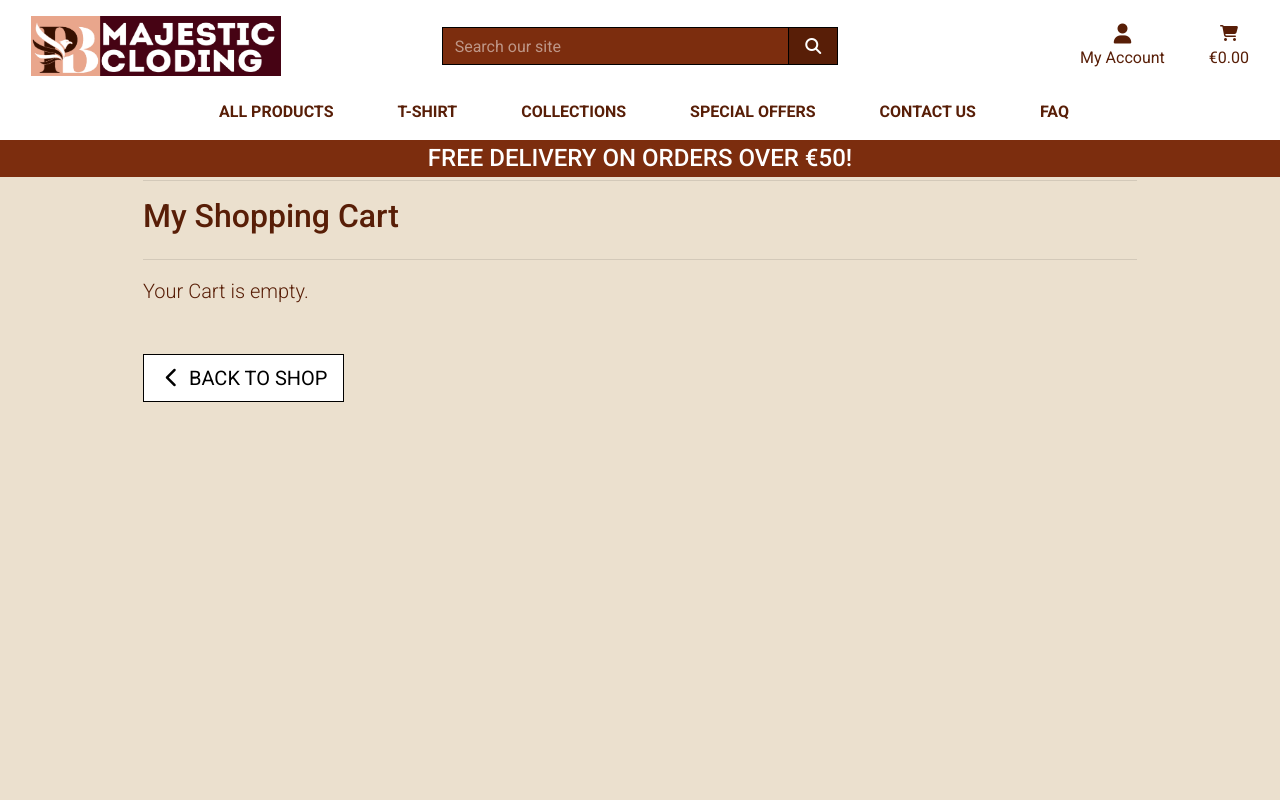
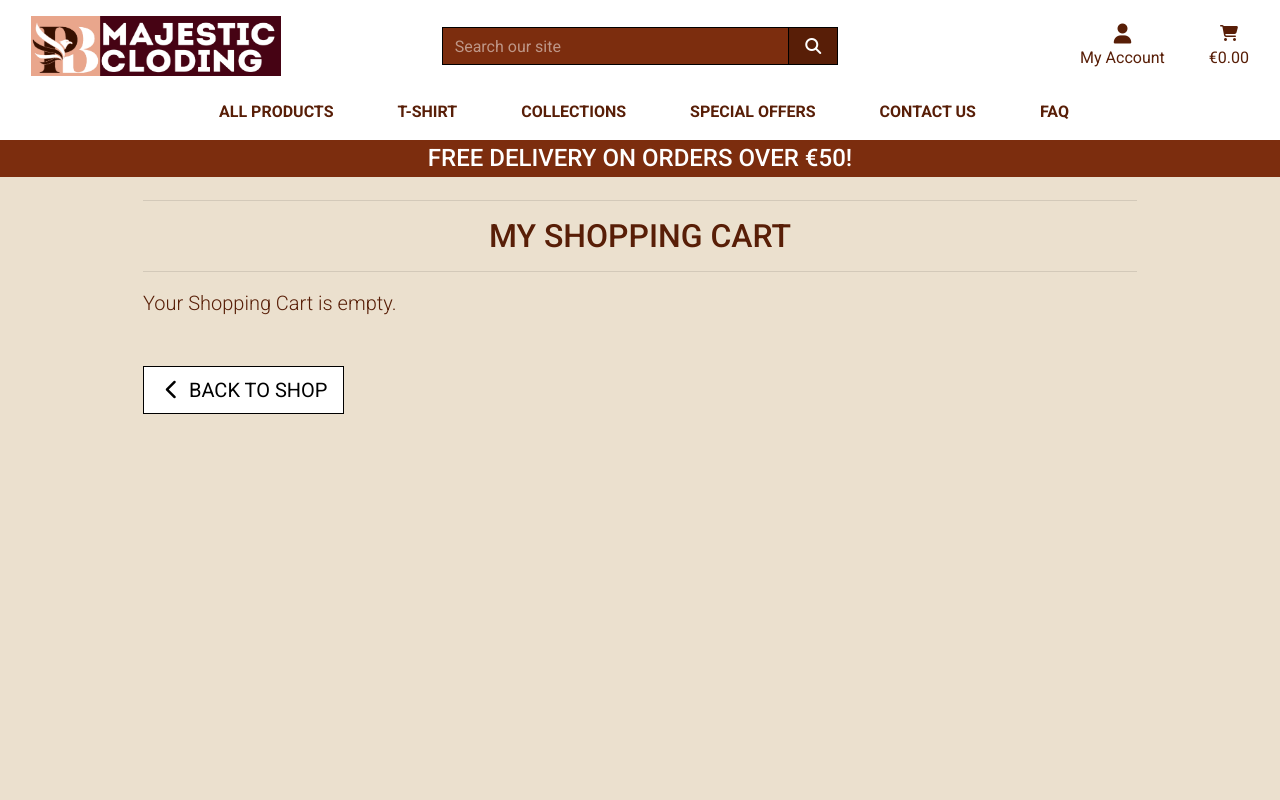
Before and after one commit to Benohene/pb_majestic_cloding, a Django app: page /cart/ in a window 1280 px wide. Run offline with Django 4.2, Linux system fonts and the light colour scheme; parts of the project's set-up code (start-up, migrations or seed data) failed here and were passed over; some libraries are stand-ins or nearby versions.

Commit message:
Add cart template and update and remove Buttons

```diff
--- a/cart/templates/cart/cart.html
+++ b/cart/templates/cart/cart.html
@@ -15,27 +15,94 @@
     <div class="row">
         <div class="col">
             <hr>
-            <h2 class="text-black mb-4"> My Shopping Cart</h2>
+            <h2 class="text-black text-center text-uppercase"> My Shopping Cart</h2>
             <hr>
         </div>
     </div>
+    {% if cart_items %}
+    <div class="container mt-n2  cart-container">
+        <div class="row mt-5">
+            <div class="col-xl-9 col-md-8">
+                <h2 class="h6 d-flex flex-wrap justify-content-between align-items-center px-4 py-3" id="pdt-header">
+                    Products
+                    Info</h2>
 
-    <div class="row">
-        <div class="col text-black">
-            {% if cart_items %}
-            <div class="table-responsive rounded">
-                {{ cart_items }}
+                <!-- Item -->
+
+                {% for item in cart_items %}
+                <div class="d-sm-flex justify-content-between my-4">
+                    <div class="media d-block d-sm-flex text-center text-sm-left">
+                        <a class="cart-item-thumb mx-auto mr-sm-4"
+                            href="{% url 'product_detail' item.product.id %}"><img class="img-fluid rounded"
+                                src="{{ item.product.image.url }}"></a>
+                        <div class="media-body pt-3">
+                            <h3 class="product-card-title font-weight-semibold border-0 pb-0 "><a
+                                    href="{% url 'product_detail' item.product.id %}"
+                                    class="text-black">{{ item.product.name }}</a>
+                            </h3>
+                            <div class="font-size-sm text-muted"><span class="text-muted mr-2">Size:</span>Size Here
+                            </div>
+                            <div class="font-size-sm text-muted"><span
+                                    class="text-muted mr-2">SKU:</span>{{ item.product.sku|upper }}</div>
+                                <div class="font-size-lg text-primary pt-2 text-black ">
+                                    <strong>€{{ item.product.price }}</strong></div>
+                            </div>
+                        </div>
+                        <div class="pt-2 pt-sm-0 pl-sm-3 mx-auto mx-sm-0 text-center text-sm-left"
+                            style="max-width: 10rem;">
+                            <div class="form-group mb-2 text-black">
+                                <label for="quantity">Quantity</label>
+                                <p class="my-0">{{ item.quantity }}</p>
+                            </div>
+                            <button class="btn btn-outline-secondary btn-sm btn-block mb-2" type="button">
+                                Update <i class="fa-solid fa-rotate"></i></button>
+                            <button class="btn btn-outline-danger btn-sm btn-block mb-2" type="button">
+                                Remove <i class="fa-solid fa-trash"></i></button>
+                        </div>
+                    </div>
+                    {% endfor %}
+                </div>
+                <!-- Sidebar-->
+                <div class="col-xl-3 col-md-4 pt-3 pt-md-0 ">
+                    <h2 class="h6 px-4 py-3 " id="smr-header">Summary</h2>
+                    <div class="text-black">
+                        <h6><strong>Bag Total: €{{ total|floatformat:2 }}</strong></h6>
+                        <h6>Delivery: €{{ delivery|floatformat:2 }}</h6>
+                            <h4 class="mt-4"><strong>Grand Total: €{{ grand_total|floatformat:2 }}</strong></h4>
+                            {% if free_delivery_delta > 0 %}
+                            <p class="mb-1 text-danger">
+                                You could get free delivery by spending just <strong>€{{ free_delivery_delta }}</strong>
+                                    more!
+                            </p>
+                            {% endif %}
+                    </div>
+                    <div>
+                        <a href="{% url 'products' %}" class="btn btn-outline-black rounded-0 btn-lg" id="backbtn">
+                            <span class="icon">
+                                <i class="fas fa-chevron-left"></i>
+                            </span>
+                            <span class="text-uppercase">Back to Shop</span>
+                        </a>
+                        <a href="" class="btn btn-black rounded-0 btn-lg" id="checkoutBtn">
+                            <span class="text-uppercase">Secure Checkout</span>
+                            <span class="icon">
+                                <i class="fas fa-lock"></i>
+                            </span>
+                        </a>
+                    </div>
+                </div>
             </div>
+
+            <!-- If no items in cart -->
             {% else %}
-            <p class="lead mb-5 text-black">Your Cart is empty.</p>
+            <p class="lead mb-5 text-black">Your Shopping Cart is empty.</p>
             <a href="{% url 'products' %}" class="btn btn-outline-black rounded-0 btn-lg">
                 <span class="icon">
                     <i class="fas fa-chevron-left"></i>
                 </span>
-                <span class="text-uppercase">Back To Shop</span>
+                <span class="text-uppercase">Back to Shop</span>
             </a>
             {% endif %}
         </div>
     </div>
-</div>
-{% endblock %}
+    {% endblock %}
--- a/products/templates/products/products.html
+++ b/products/templates/products/products.html
@@ -109,7 +109,7 @@
 
 
                                         <p>
-                                            <a href="#" class="btn btn-success border-0" id="cart_btn">Add to
+                                            <a href="" class="btn btn-success border-0" id="cart_btn">Add to
                                                 cart</a>
                                             <a href="{% url 'product_detail' product.id %}"
                                                 class="btn btn-success border-0" id="view_btn">View Product</a>
--- a/static/css/base.css
+++ b/static/css/base.css
@@ -96,7 +96,6 @@ body {
 .text-black {
   color: var(--dark-wine) !important;
 }
-
 
 .text-cream {
   color: var(--cream) !important;
@@ -217,7 +216,62 @@ body {
   cursor: pointer;
 }
 
-/* -------------------------------- End Products */
+/* -------------------------------- End Products *
+
+/* -------------------------------- Products Cart */
+body {
+  margin-top: 20px;
+}
+
+.cart-item-thumb {
+  display: block;
+  width: 10rem;
+}
+
+.cart-item-thumb > img {
+  display: block;
+  width: 100%;
+}
+
+.product-card-title > a {
+  color: #222;
+}
+
+.font-weight-semibold {
+  font-weight: 600 !important;
+}
+
+.product-card-title {
+  display: block;
+  margin-bottom: 0.75rem;
+  padding-bottom: 0.875rem;
+  border-bottom: 1px dashed #e2e2e2;
+  font-size: 1rem;
+  font-weight: normal;
+}
+
+.text-muted {
+  color: #888 !important;
+}
+
+#pdt-header,
+#smr-header {
+  background: var(--dark-wine);
+  color: var(--secondary);
+  font-size: 20px;
+  font-weight: 700;
+}
+
+#backbtn {
+  margin-bottom: 10px;
+}
+
+.cart-container {
+  padding: 0 30px 50px;
+  background: white;
+  border: 2px solid var(--dark-wine);
+}
+/* -------------------------------- End Products Cart */
 
 /* -------------------------------- Product View */
 .widget .panel-body {
@@ -322,4 +376,11 @@ body {
     height: calc(100vh - 116px);
   }
 }
+
+@media (max-width: 767px) {
+  #backbtn {
+    margin-top: 10px;
+  }
+}
+
 /* -------------------------------- End Media Queries */
--- a/templates/base.html
+++ b/templates/base.html
@@ -111,7 +111,7 @@
                                     <div><i class="fa-solid fa-cart-shopping text-black"></i></div>
                                     <p class="my-0 text-black">
                                         {% if grand_total %}
-                                        ${{ grand_total|floatformat:2 }}
+                                        €{{ grand_total|floatformat:2 }}
                                         {% else %}
                                             €0.00
                                         {% endif %}
--- a/templates/includes/mobile-top-header.html
+++ b/templates/includes/mobile-top-header.html
@@ -48,10 +48,10 @@
     <a class="{% if grand_total %}text-primary font-weight-bold{% else %}text-black{% endif %} nav-link d-block d-lg-none"
         href="{% url 'view_cart' %}">
         <div class="text-center">
-            <div><i class="fa-solid fa-cart-shopping"></i></div>
-            <p class="my-0">
+            <div><i class="fa-solid fa-cart-shopping text-black"></i></div>
+            <p class="my-0 text-black">
                 {% if grand_total %}
-                ${{ grand_total|floatformat:2 }}
+                €{{ grand_total|floatformat:2 }}
                 {% else %}
                     €0.00
                 {% endif %}
```
